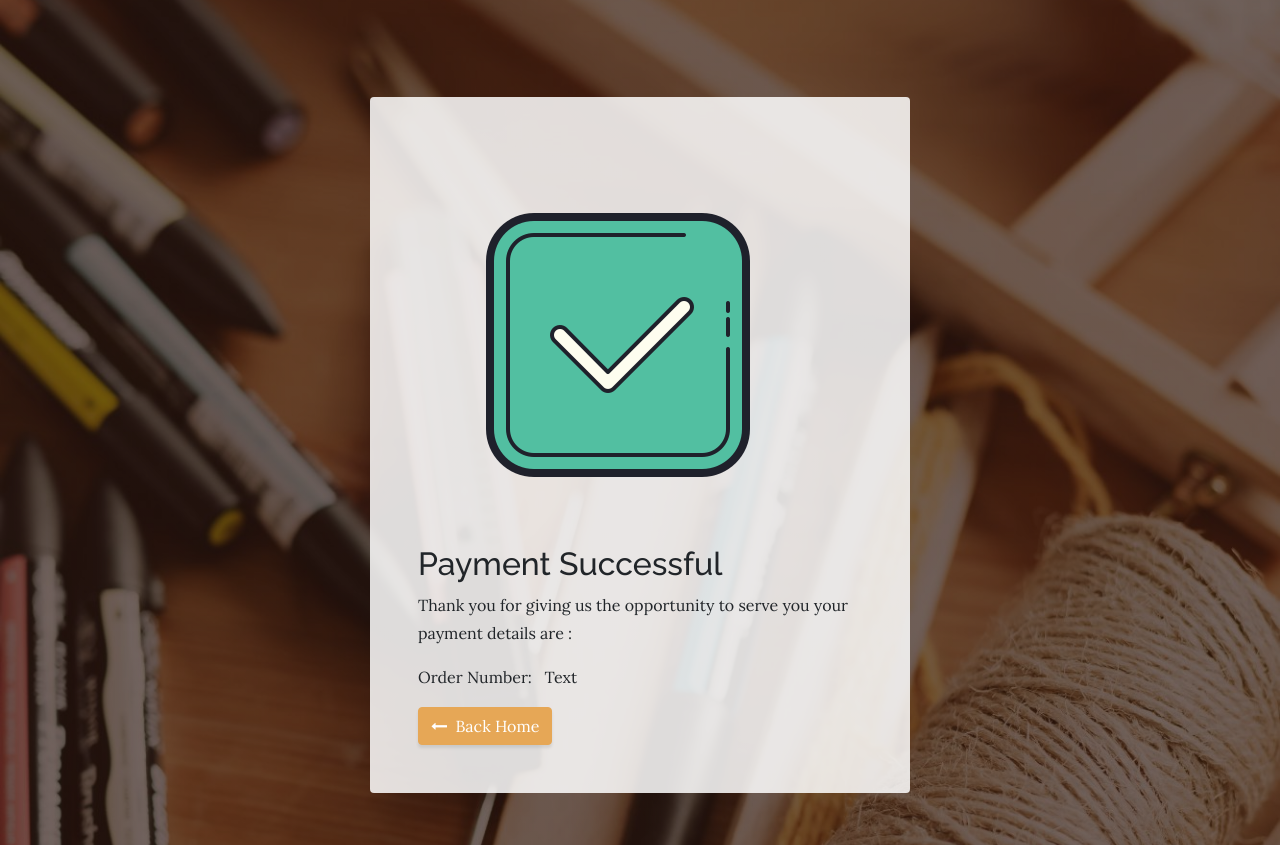
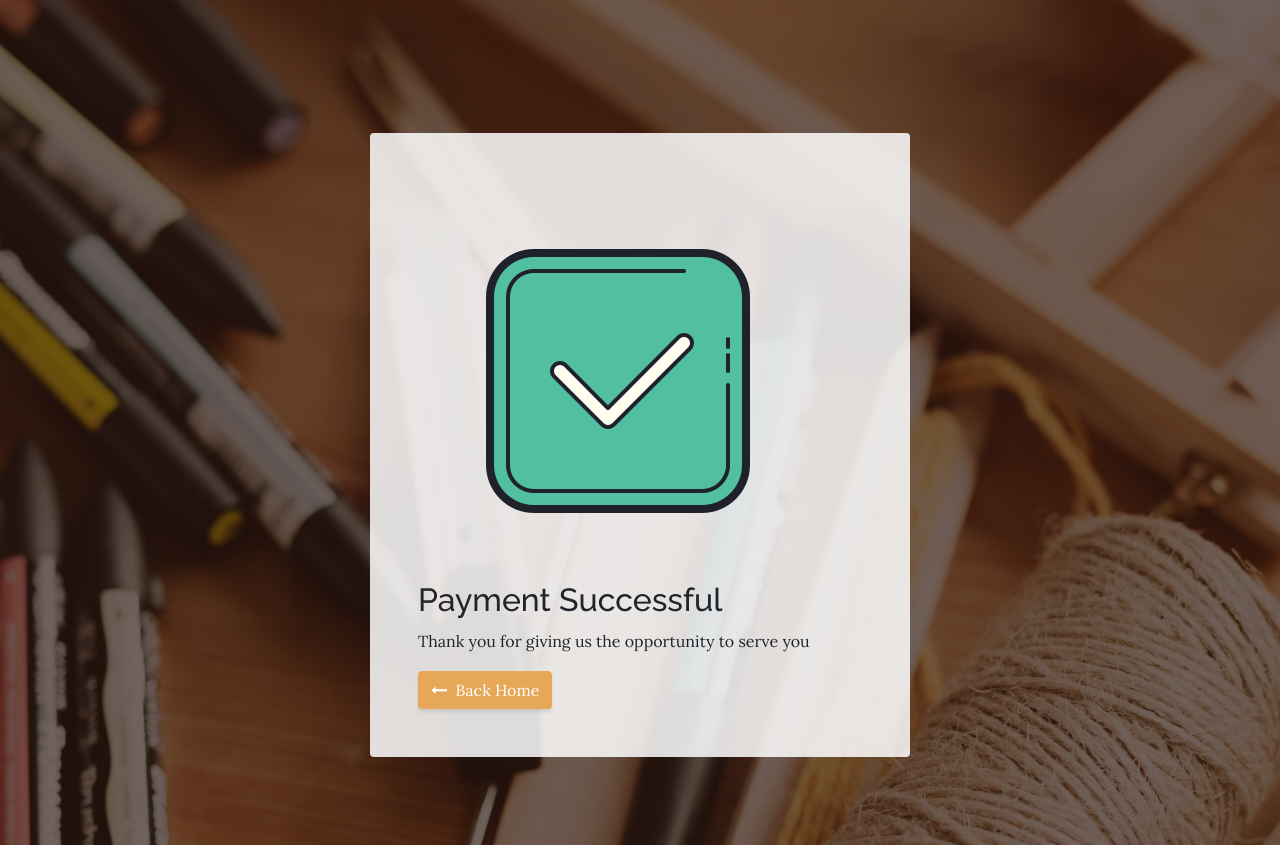
Before and after one commit to Sniffr/Donpedro-Designs, a plain HTML site: page payment-success.html in a window 1280 px wide. Shown: the part 229-1074 px from the top of the page. Drawn offline with Linux system fonts and the light colour scheme.

Commit message:
updated the succes page
updated the succes page

```diff
--- a/payment-success.html
+++ b/payment-success.html
@@ -6,20 +6,24 @@
     <meta name="viewport" content="width=device-width, initial-scale=1.0, shrink-to-fit=no">
     <title>architecture KBG</title>
     <link rel="stylesheet" href="assets/bootstrap/css/bootstrap.min.css">
-    <link rel="stylesheet" href="https://fonts.googleapis.com/css?family=Raleway:100,100i,200,200i,300,300i,400,400i,500,500i,600,600i,700,700i,800,800i,900,900i">
+    <link rel="stylesheet"
+          href="https://fonts.googleapis.com/css?family=Raleway:100,100i,200,200i,300,300i,400,400i,500,500i,600,600i,700,700i,800,800i,900,900i">
     <link rel="stylesheet" href="https://fonts.googleapis.com/css?family=Lora:400,400i,700,700i">
     <link rel="stylesheet" href="assets/fonts/font-awesome.min.css">
 </head>
 
-<body class="h-100" style="background: linear-gradient(rgba(47, 23, 15, 0.65), rgba(47, 23, 15, 0.65)), url(assets/img/pexels-karolina-grabowska-4219101.jpg);background-size: auto, cover;">
-    <h1 class="text-center text-white d-none d-lg-block site-heading"><span class="text-primary site-heading-upper mb-3">FOR ALL YOUR DESIGN NEEDS</span><span class="site-heading-lower">doNPEDRO DESIGNS</span></h1>
+<body class="h-100"
+      style="background: linear-gradient(rgba(47, 23, 15, 0.65), rgba(47, 23, 15, 0.65)), url(assets/img/pexels-karolina-grabowska-4219101.jpg);background-size: auto, cover;">
+<h1 class="text-center text-white d-none d-lg-block site-heading"><span class="text-primary site-heading-upper mb-3">FOR ALL YOUR DESIGN NEEDS</span><span
+        class="site-heading-lower">doNPEDRO DESIGNS</span></h1>
 <div class="container h-100">
     <div class="row h-100 justify-content-center align-items-center">
         <div class="col col-10 col-md-8 col-lg-6">
             <div class="bg-faded p-5 rounded"><img src="assets/img/icons8-tick-box-400.png">
                 <h2>Payment Successful</h2>
-                    <p>Thank you for giving us the opportunity to serve you your payment details are :</p>
-                    <p>Order Number:<span>&nbsp; &nbsp;Text</span></p><a class="btn btn-primary" role="button" href="index.html"><i class="fa fa-long-arrow-left"></i>&nbsp; Back Home</a></div>
+                <p>Thank you for giving us the opportunity to serve you </p>
+                <a class="btn btn-primary" role="button" href="index.html"><i class="fa fa-long-arrow-left"></i>&nbsp;
+                    Back Home</a></div>
         </div>
     </div>
 </div>
```
Lines whose indentation alone changed are shown as unchanged.
